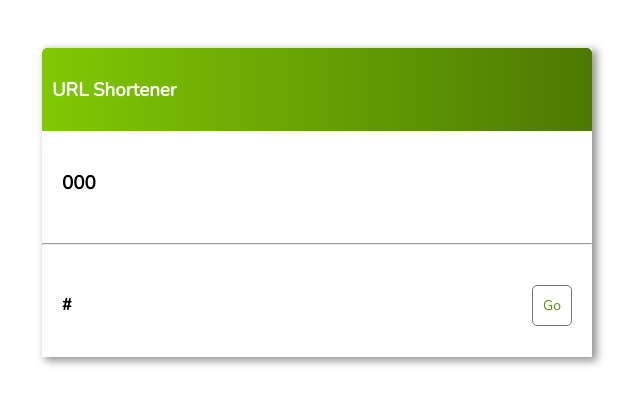
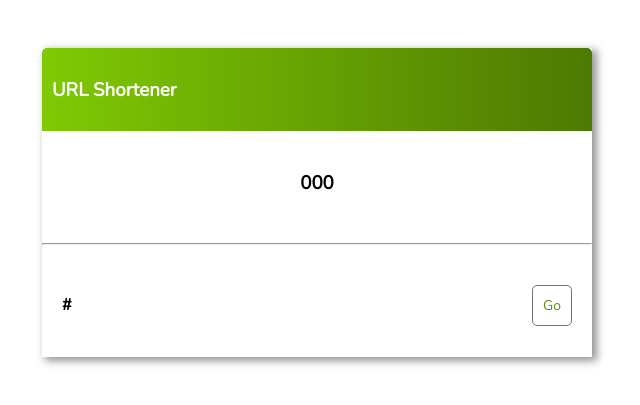
Before and after one commit to estian-rosslee/url-shortener, a Django app: template url_shortener/base/templates/base/url_detail.html in a window 1280 px wide. Shown: the top 405 px of the page, without its empty margins (323-963 px from the left). Run offline with Django 4.2, Linux system fonts and the light colour scheme; the template is opened without the code that fills it: values that come from a table or form of the project are taken from there, others are empty; tables that the repository leaves empty hold one stand-in row (values such as "Sample post").

Commit message:
another style update

```diff
--- a/url_shortener/base/templates/base/base.html
+++ b/url_shortener/base/templates/base/base.html
@@ -24,6 +24,9 @@
             margin: auto;
             background-color: white;
             box-shadow: 4px 3px 8px 1px #969696;
+            justify-content: center;
+            align-items: center;
+            text-align: center;
         }
 
         .header-bar{
@@ -44,6 +47,7 @@
         label {
             padding-top: 10px !important;
             display: block;
+            text-align: left;
         }
 
         .button {
```
